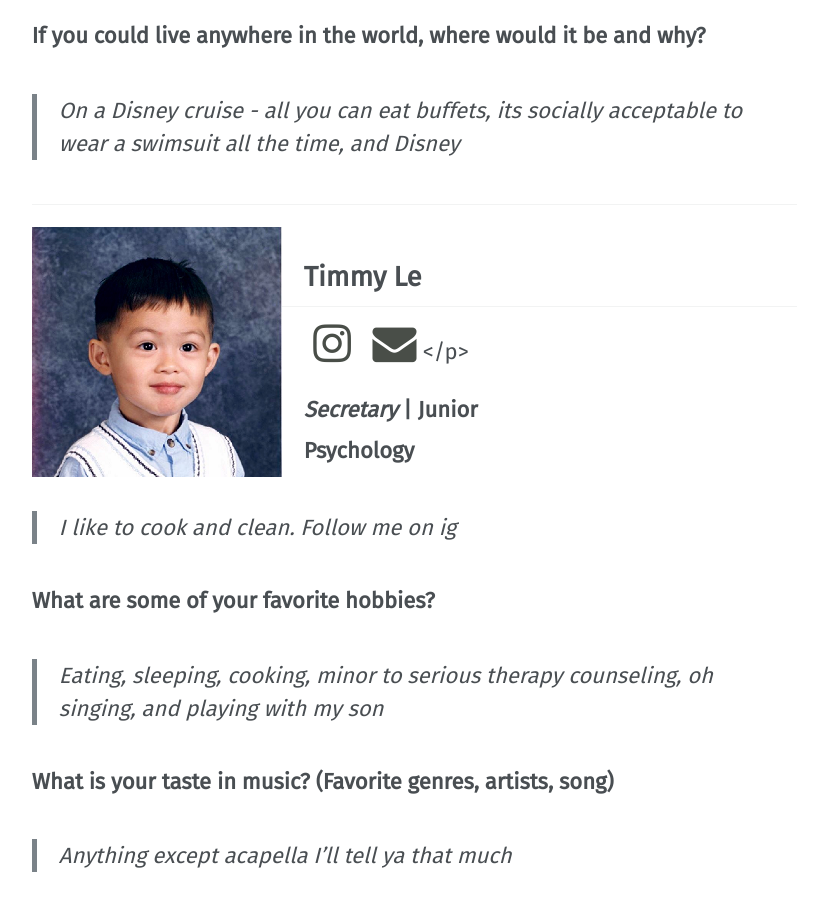
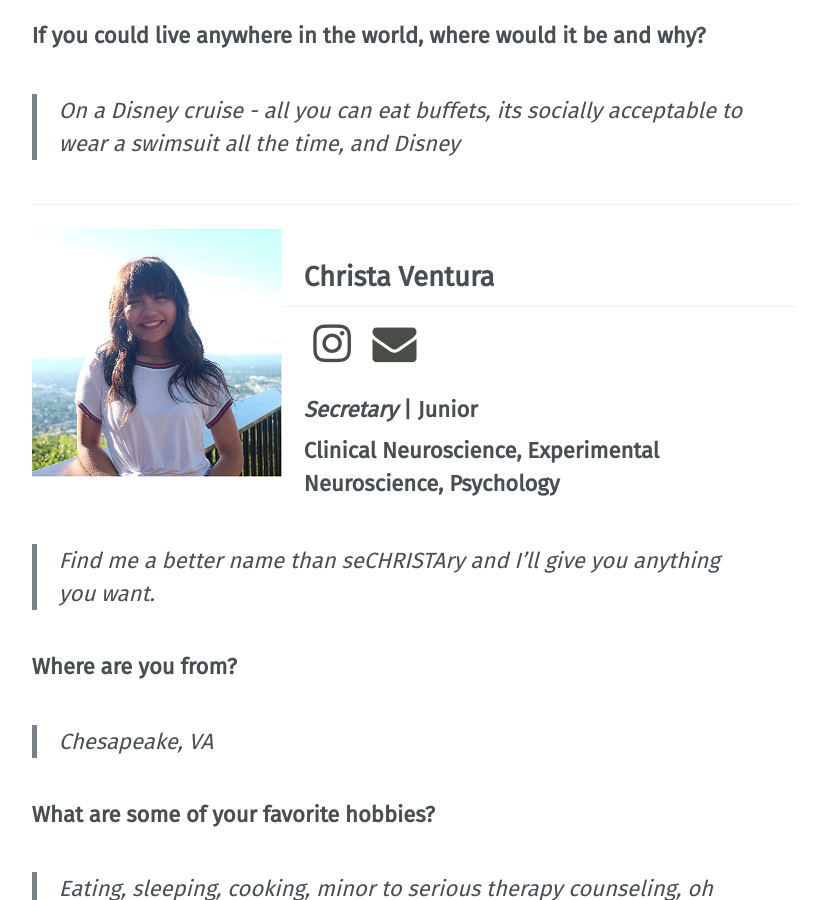
Before and after one commit to vtfasa/vtfasa.github.io, a Jekyll site: the page built from _pages/officers/eboard.md, in a window 1280 px wide and 900 px high, scrolled down 2126 px. Shown: the whole window, without its empty margins (252-1080 px from the left). Built offline with Jekyll 4.4.1, drawn with Linux system fonts in a browser that asks for light colours; some web fonts are replaced.

```diff
--- a/_pages/officers/eboard.md
+++ b/_pages/officers/eboard.md
@@ -72,14 +72,18 @@ permalink: /officers/eboard/
 
 ---
 
-![image-left]({{ "/assets/images/officers/small/timmy2.png" | absolute_url }}){: .align-left}
-## Timmy Le
-<a href="https://www.instagram.com/letimmyq/" style="margin: 0; padding: 0"><i class="fa fa-2x fa-fw fa-instagram" style="color: #494e48"></i></a>
-<a href="mailto:letimmy@vt.edu" style="margin: 0; padding: 0"><i class="fa fa-2x fa-fw fa-envelope" style="color: #494e48"></i></a></p>
+![image-left]({{ "/assets/images/officers/small/christa.png" | absolute_url }}){: .align-left}
+## Christa Ventura
+<a href="https://www.instagram.com/itsaceventura/" style="margin: 0; padding: 0"><i class="fa fa-2x fa-fw fa-instagram" style="color: #494e48"></i></a>
+<a href="mailto:vchris14@vt.edu" style="margin: 0; padding: 0"><i class="fa fa-2x fa-fw fa-envelope" style="color: #494e48"></i></a>
 <h3 style="margin-top: 0"><em>Secretary</em> | Junior</h3>
-**Psychology**
+**Clinical Neuroscience, Experimental Neuroscience, Psychology**
 
-> I like to cook and clean. Follow me on ig
+>Find me a better name than seCHRISTAry and I'll give you anything you want.
+
+### **Where are you from?**
+
+>*Chesapeake, VA*
 
 ### **What are some of your favorite hobbies?**
 
```
Also changed, not shown: _pages/officers.md (+2 -2 lines).
